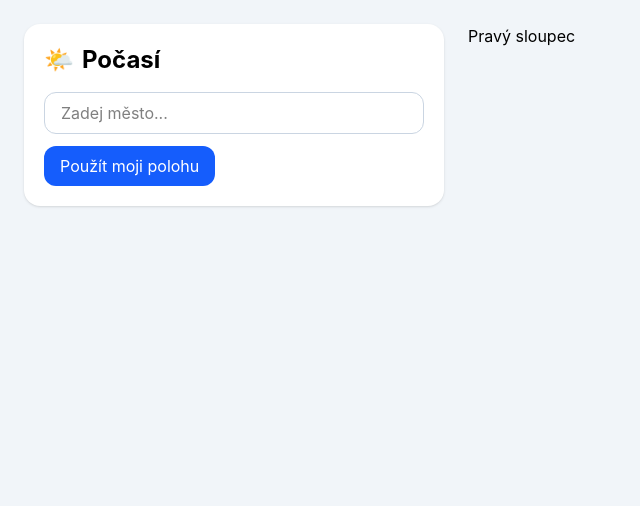
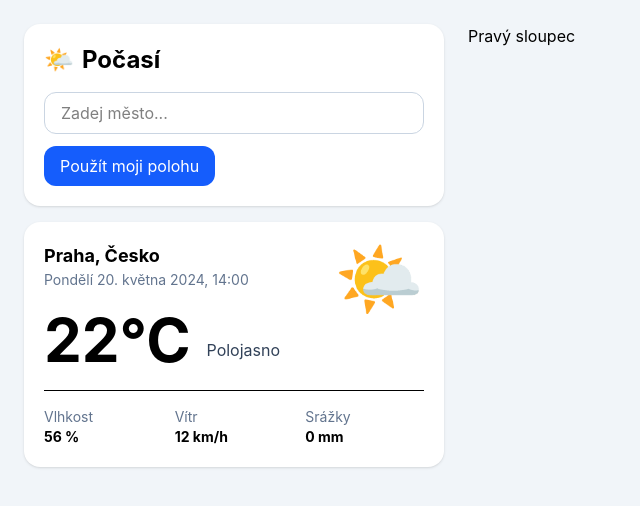
Before and after one commit to lucny/weather-app, a React (Vite) app: page / in a window 1280 px wide. Shown: the top 506 px of the page, without its empty margins (0-640 px from the left). Built offline with nearby package versions, Linux system fonts and the light colour scheme.

Commit message:
06-Vytvoreni-komponenty-WeatherCard

```diff
--- a/src/App.jsx
+++ b/src/App.jsx
@@ -1,4 +1,5 @@
 import SearchPanel from "./components/SearchPanel";
+import WeatherCard from "./components/WeatherCard";
 
 export default function App() {
   return (
@@ -6,6 +7,7 @@ export default function App() {
       <div className="mx-auto grid max-w-7xl gap-6 lg:grid-cols-[420px_1fr]">
         <section className="space-y-4">
            <SearchPanel />
+           <WeatherCard />
         </section>
 
         <section className="space-y-4">
--- /dev/null
+++ b/src/components/WeatherCard.jsx
@@ -0,0 +1,38 @@
+export default function WeatherCard() {
+  return (
+    <div className="rounded-2xl bg-white p-5 shadow">
+      <div className="flex items-start justify-between">
+        <div>
+          <h2 className="text-lg font-bold">Praha, Česko</h2>
+          <p className="text-sm text-slate-500">
+            Pondělí 20. května 2024, 14:00
+          </p>
+
+          <div className="mt-5 flex items-end gap-4">
+            <p className="text-6xl font-bold">22°C</p>
+            <p className="pb-2 text-slate-700">Polojasno</p>
+          </div>
+        </div>
+
+        <div className="text-7xl">🌤️</div>
+      </div>
+
+      <div className="mt-5 grid grid-cols-3 gap-3 border-t pt-4 text-sm">
+        <div>
+          <p className="text-slate-500">Vlhkost</p>
+          <p className="font-bold">56 %</p>
+        </div>
+
+        <div>
+          <p className="text-slate-500">Vítr</p>
+          <p className="font-bold">12 km/h</p>
+        </div>
+
+        <div>
+          <p className="text-slate-500">Srážky</p>
+          <p className="font-bold">0 mm</p>
+        </div>
+      </div>
+    </div>
+  );
+}
```
